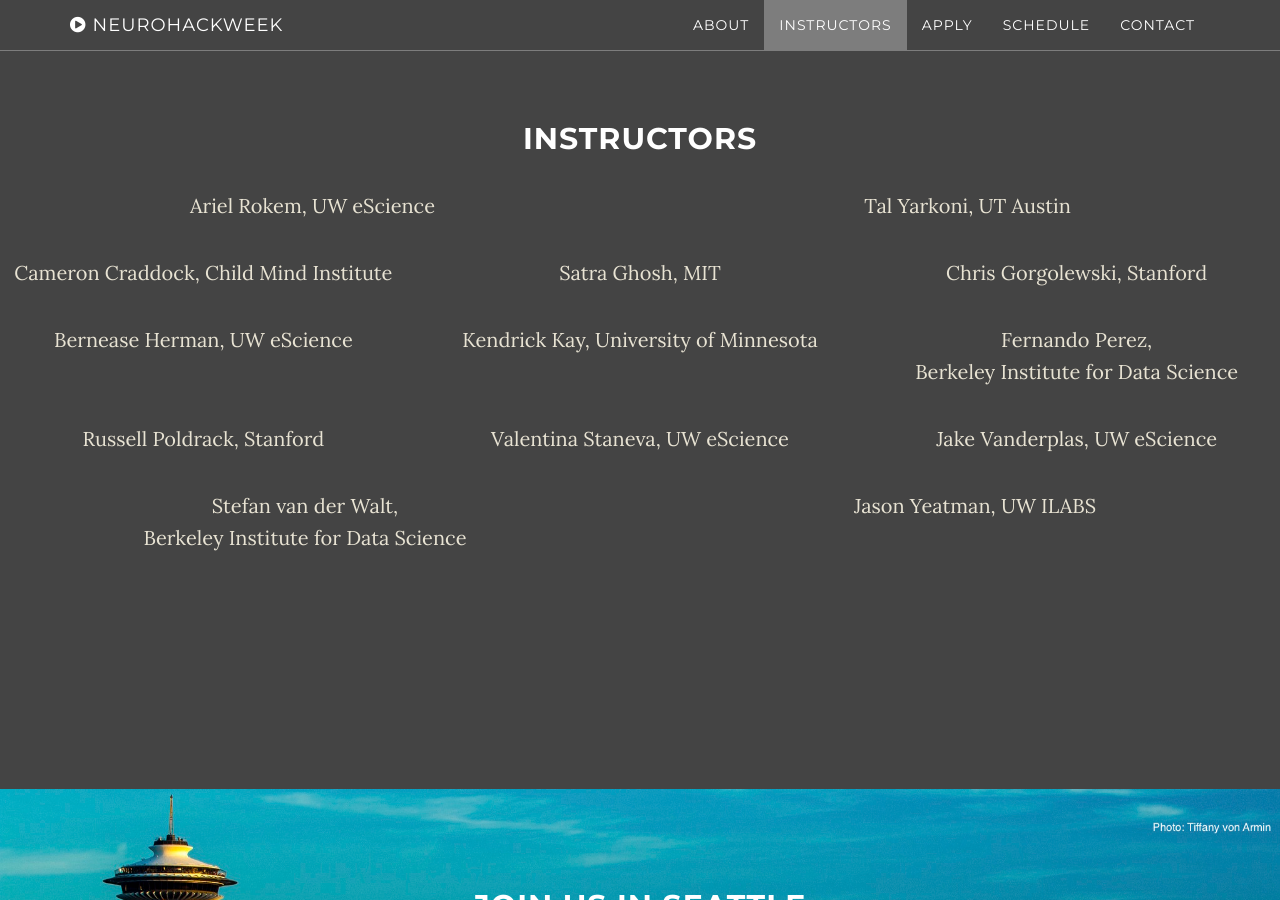
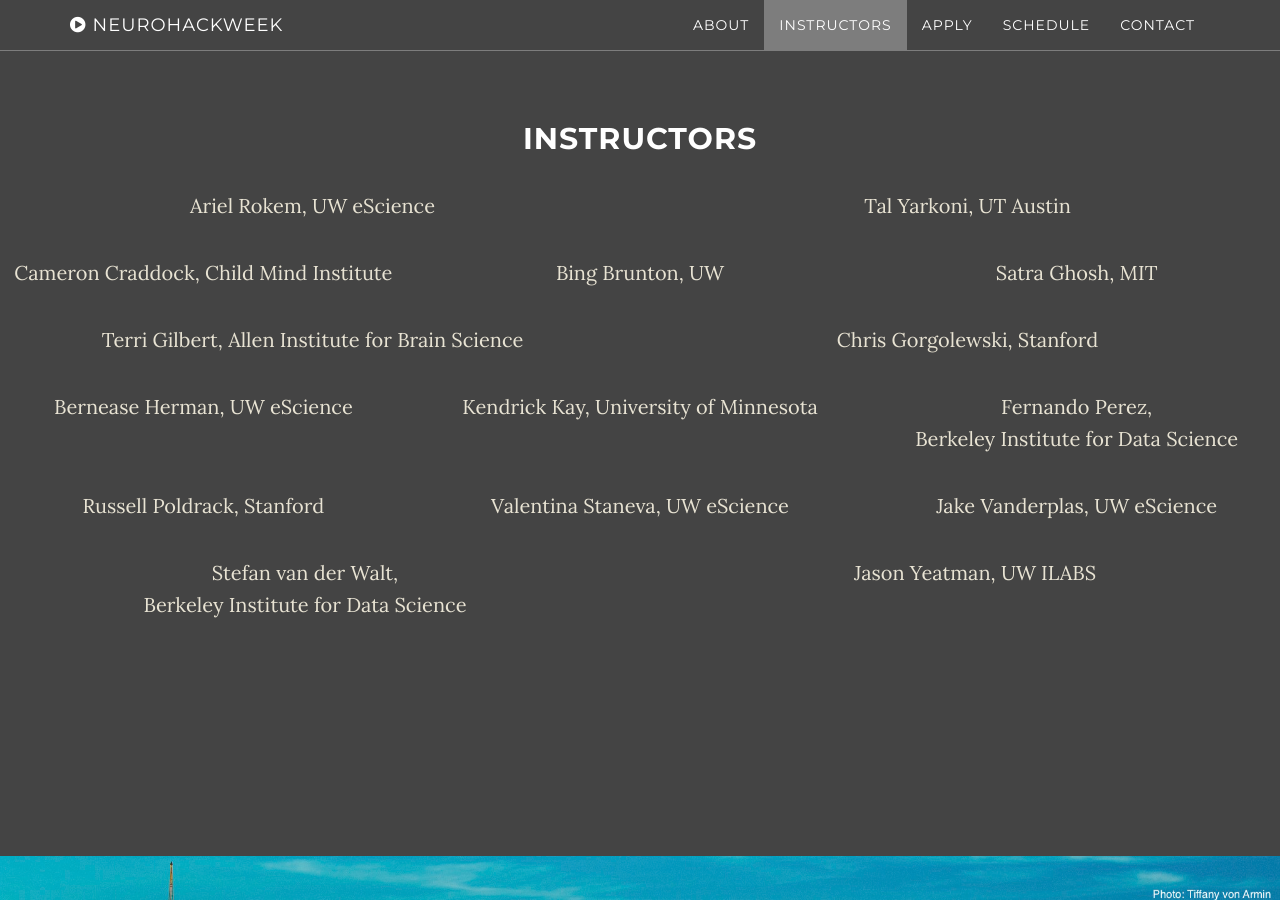
Before and after one commit to neurohackweek/neurohackweek.github.io, a Jekyll site: the page built from index.html, in a window 1280 px wide and 900 px high, scrolled down 1969 px. Built offline with Jekyll 4.4.1, drawn with Linux system fonts in a browser that asks for light colours.

Commit message:
Add instructors.

```diff
--- a/_includes/instructors.html
+++ b/_includes/instructors.html
@@ -13,10 +13,19 @@
             <div class="col-md-4">
                   <p><a href="http://www.childmind.org/en/directory/scientists/ccraddock">Cameron Craddock, Child Mind Institute</a></p>
             </div>
+
+            <div class="col-md-4">
+                  <p><a href="http://faculty.washington.edu/bbrunton/">Bing Brunton, UW </a></p>
+            </div>
             <div class="col-md-4">
               <p><a href="http://satra.cogitatum.org/">Satra Ghosh, MIT</a></p>
           </div>
-          <div class="col-md-4">
+          </div>
+          <div class="row">
+          <div class="col-md-6">
+            <p><a href="  https://alleninstitute.org/our-science/brain-science/about/team/staff-profile/terri-gilbert">Terri Gilbert, Allen Institute for Brain Science</a></p>
+        </div>
+          <div class="col-md-6">
                 <p><a href="https://plus.google.com/+ChrisFiloGorgolewski/about">Chris Gorgolewski, Stanford</a></p>
           </div>
         </div>
```
